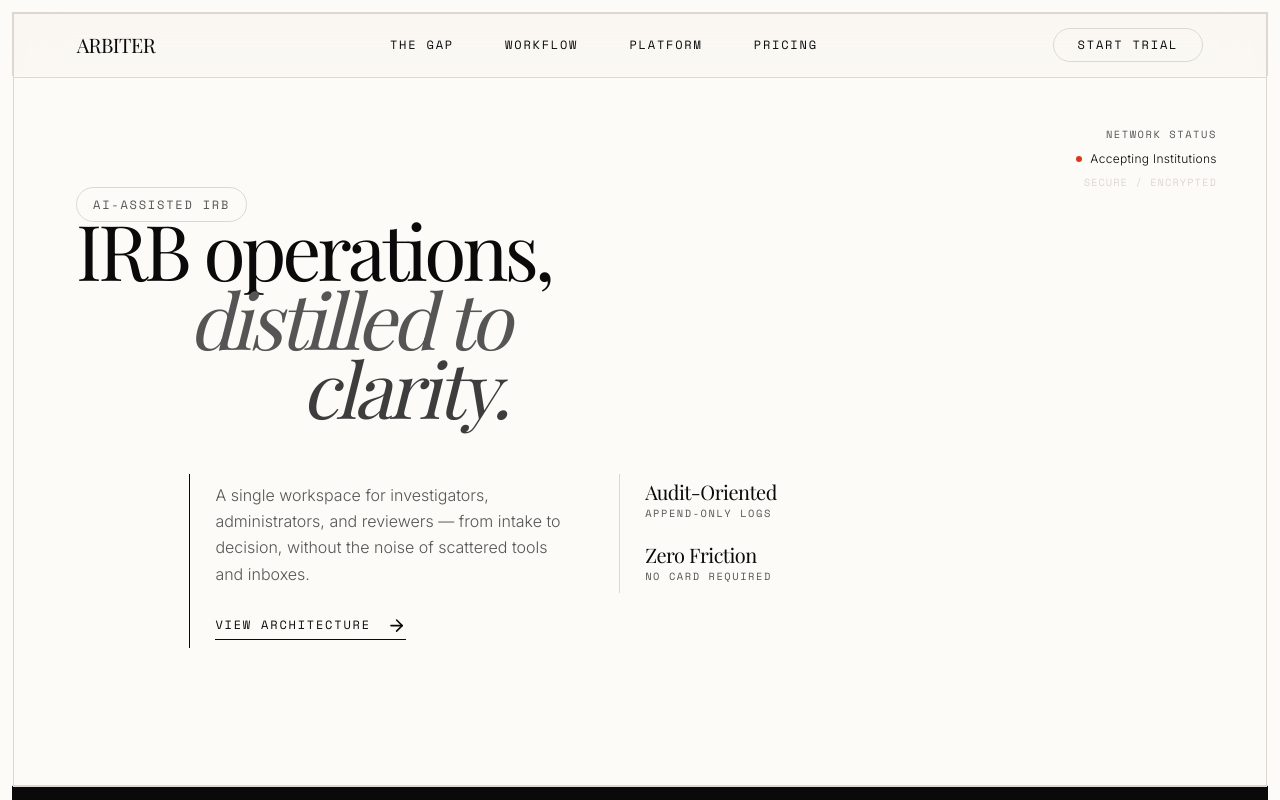
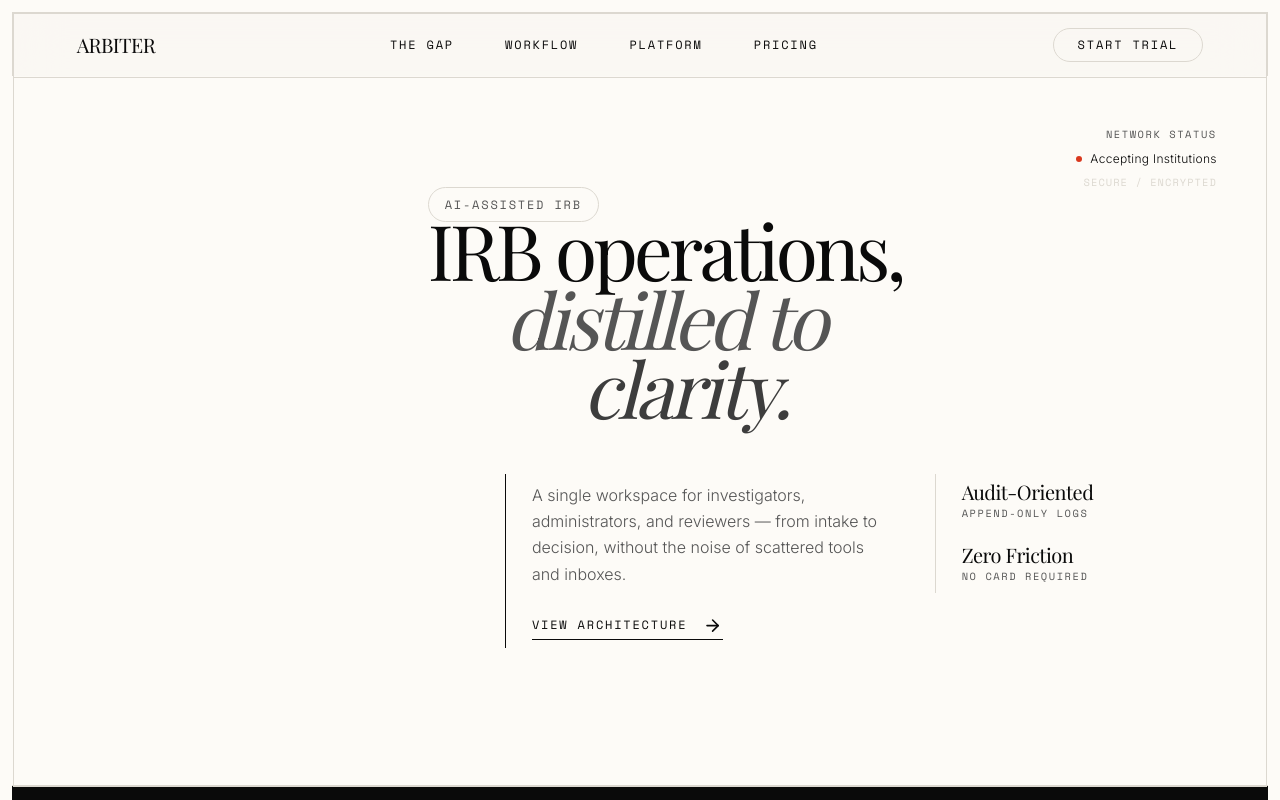
Before and after one commit to benski20/clargate, a Next.js app in the folder frontend/: page / in a window 1280 px wide. Shown: the top 800 px of the page. Built offline with nearby package versions, Linux system fonts and the light colour scheme.

Commit message:
website updates

```diff
--- a/frontend/src/components/landing/Hero.tsx
+++ b/frontend/src/components/landing/Hero.tsx
@@ -3,7 +3,7 @@ import { ArrowRight } from "lucide-react";
 export function Hero() {
   return (
     <section className="relative flex min-h-[calc(100svh-clamp(4.5rem,7vw,6.5rem))] flex-col overflow-hidden border-b border-[#DCD8D0]">
-      <div className="relative z-10 flex w-full flex-col justify-center bg-[#FDFBF7] p-[clamp(1.5rem,5vw,4rem)]">
+      <div className="relative z-10 flex w-full flex-col justify-center bg-[#FDFBF7] p-[clamp(1.5rem,5vw,4rem)] md:ml-[28%] md:w-[72%]">
         <div className="absolute top-[clamp(2rem,4vw,4rem)] right-[clamp(2rem,4vw,4rem)] z-10 hidden text-right lg:block">
           <div className="mb-2 font-mono text-[clamp(0.65rem,0.8vw,0.75rem)] tracking-[0.15em] text-[#555555] uppercase">
             Network Status
```
